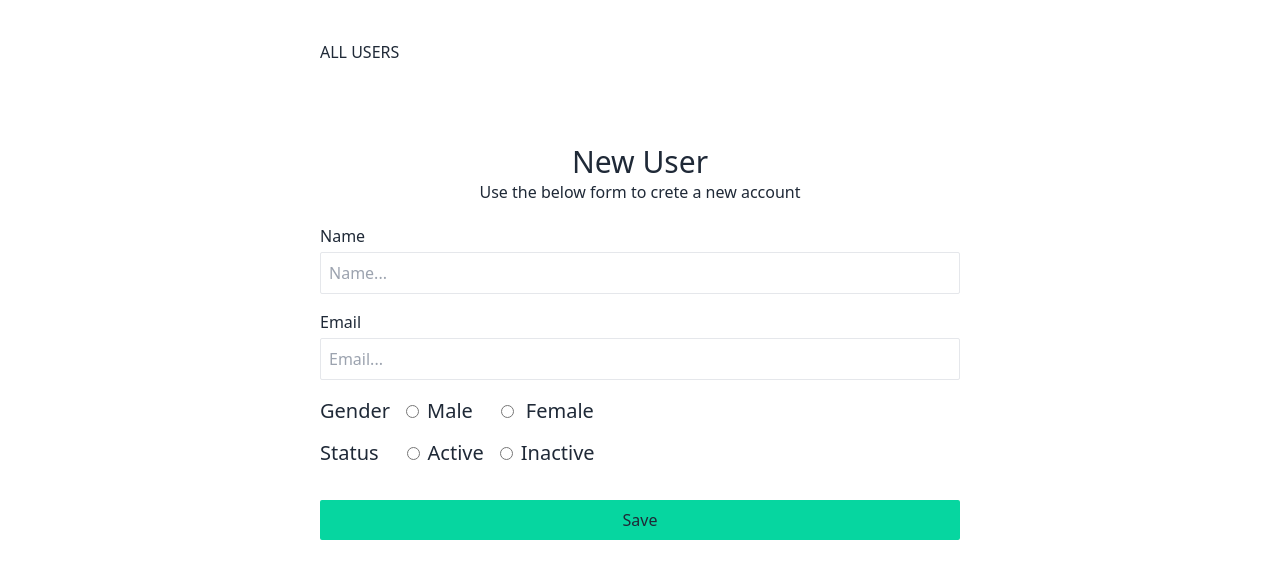
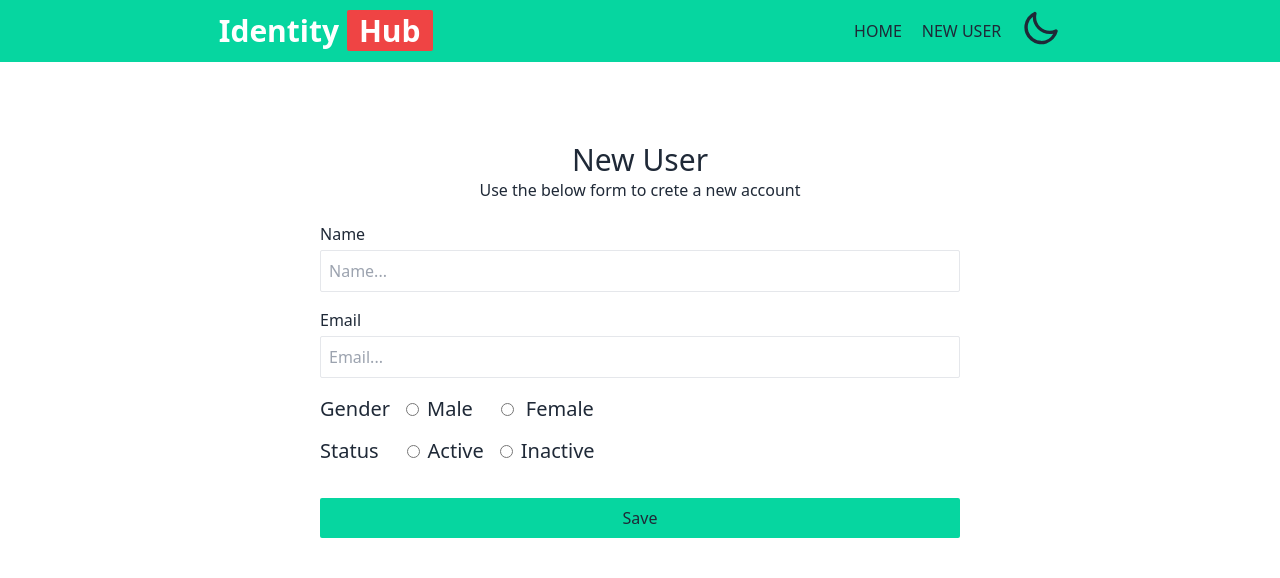
Before and after one commit to mdsajalali/identity-hub-client, a React (Vite) app: page /newUser in a window 1280 px wide. Shown: the top 578 px of the page. Built offline with nearby package versions, Linux system fonts and the light colour scheme.

Commit message:
all section navbar added

```diff
--- a/index.html
+++ b/index.html
@@ -4,7 +4,7 @@
     <meta charset="UTF-8" />
     <link rel="icon" type="image/svg+xml" href="/vite.svg" />
     <meta name="viewport" content="width=device-width, initial-scale=1.0" />
-    <title>User Management System</title>
+    <title>Identify Hub</title>
   </head>
   <body>
     <div id="root"></div>
--- a/src/App.jsx
+++ b/src/App.jsx
@@ -1,5 +1,5 @@
 import { useState } from "react";
-import { Link, useLoaderData } from "react-router-dom";
+import { useLoaderData } from "react-router-dom";
 import AllUsers from "./components/AllUsers";
 import Header from "./components/Header";
 
@@ -11,9 +11,6 @@ const App = () => {
   return (
     <div>
       <Header />
-      <div className="w-10/12 xl:w-1/2 mx-auto mt-10">
-        <Link to="/newUser">NEW USER</Link>
-      </div>
       {user.map((item, idx) => (
         <table key={item._id} className="w-1/2 mx-auto mt-10">
           <tr className="border">
--- a/src/components/Header.jsx
+++ b/src/components/Header.jsx
@@ -1,4 +1,5 @@
 import { useEffect, useState } from "react";
+import { Link, NavLink } from "react-router-dom";
 
 const Header = () => {
   const localStorageValue = localStorage.getItem("theme")
@@ -23,8 +24,23 @@ const Header = () => {
   return (
     <header className="bg-[#06D6A0] p-2 flex items-center justify-around">
       <div>
-        <h1 className=" text-3xl md:text-4xl">User Management System</h1>
+        <h1 className=" text-2xl md:text-3xl text-white font-bold">
+          <Link to="/">
+            Identity <span className="bg-red-500 px-3 rounded-sm">Hub</span>
+          </Link>
+        </h1>
       </div>
+
+      <div className="flex items-center justify-center gap-5">
+        <nav className="flex">
+          <li className="list-none mr-5">
+            <NavLink to="/">HOME</NavLink>
+          </li>
+          <li className="list-none">
+            <NavLink to="/newUser">NEW USER</NavLink>
+          </li>
+        </nav>
+
         <div>
           <label className="swap swap-rotate">
             {/* this hidden checkbox controls the state */}
@@ -53,6 +69,7 @@ const Header = () => {
             </svg>
           </label>
         </div>
+      </div>
     </header>
   );
 };
--- a/src/components/NewUser.jsx
+++ b/src/components/NewUser.jsx
@@ -1,5 +1,5 @@
 import { useState } from "react";
-import { Link } from "react-router-dom";
+import Header from "./Header";
 
 const NewUser = () => {
   const [gender, setGender] = useState("");
@@ -22,8 +22,6 @@ const NewUser = () => {
     const newUser = { name, email, gender, status };
     console.log(newUser);
 
-
-
     fetch("https://identityhub-api.onrender.com/users", {
       method: "POST",
       headers: {
@@ -41,9 +39,8 @@ const NewUser = () => {
   };
   return (
     <>
-      <div className="w-10/12 xl:w-1/2 mx-auto mt-10">
-        <Link to="/">ALL USERS</Link>
-      </div>
+      <Header />
+
       <div className="w-10/12 xl:w-1/2 mx-auto mt-20 ">
         <div className="text-center my-5">
           <h1 className="text-3xl">New User</h1>
--- a/src/components/UpdateUser.jsx
+++ b/src/components/UpdateUser.jsx
@@ -1,5 +1,6 @@
 import { useState } from "react";
-import { Link, useLoaderData } from "react-router-dom";
+import { useLoaderData } from "react-router-dom";
+import Header from "./Header";
 
 const UpdateUser = () => {
   const loadedUser = useLoaderData();
@@ -48,9 +49,7 @@ const UpdateUser = () => {
 
   return (
     <>
-      <div className="w-10/12 xl:w-1/2 mx-auto mt-10">
-        <Link to="/">ALL USER</Link>
-      </div>
+      <Header />
       <div className="w-10/12 xl:w-1/2 mx-auto mt-20 ">
         <div className="text-center my-5">
           <h1 className="text-3xl">Update User</h1>
```
Lines whose indentation alone changed are shown as unchanged.
